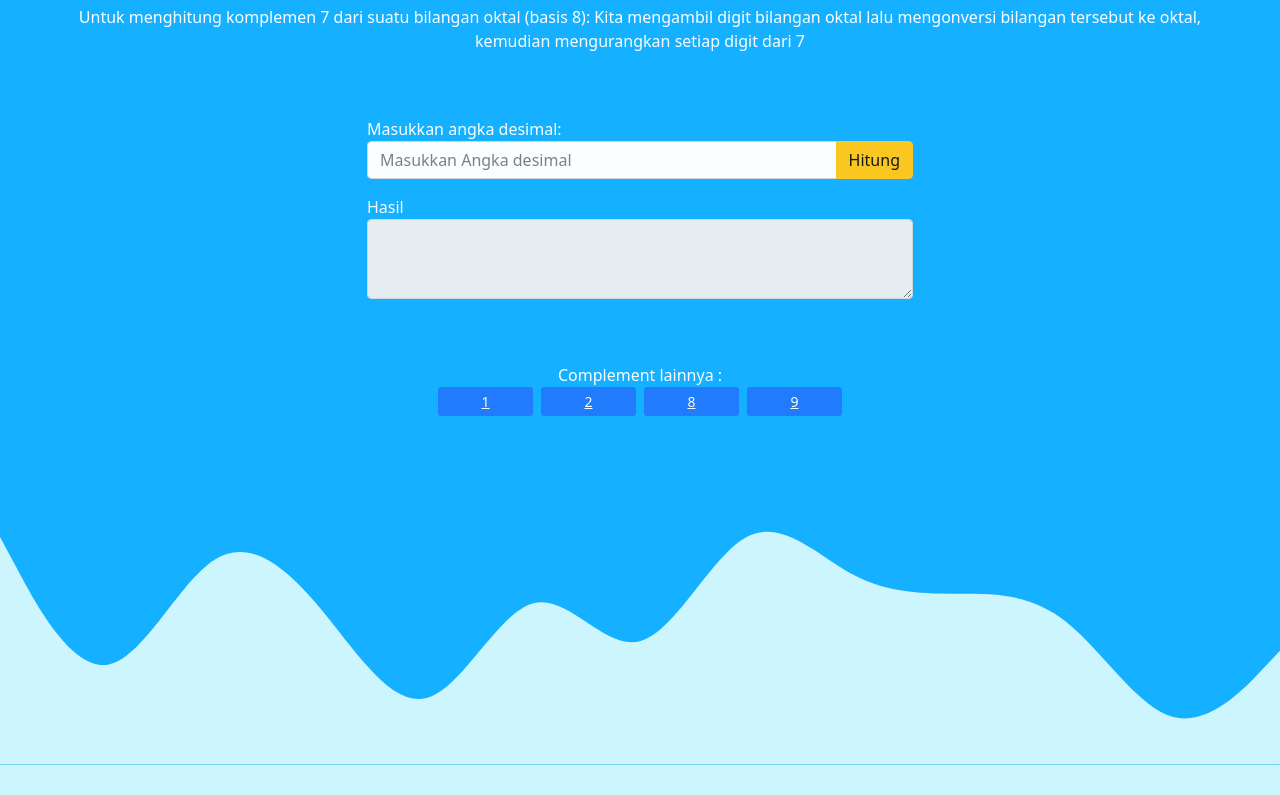
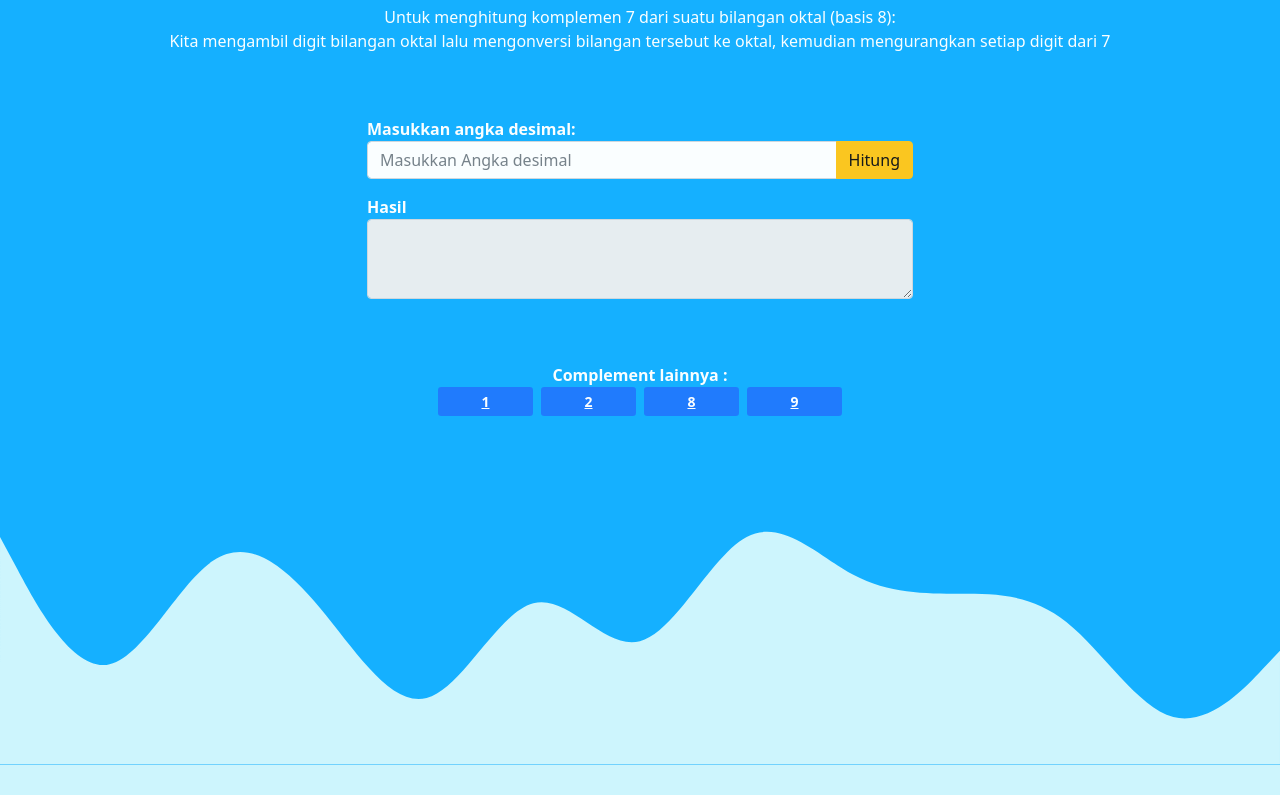
Before and after one commit to algiban/algiban.github.io, a website: page complement/index.html in a window 1280 px wide. Shown: the part 3385-4180 px from the top of the page. Drawn offline with nearby package versions, Linux system fonts and the light colour scheme; files that its build step writes are made by us from their sources; files whose address does not match are found by name.

Commit message:
Update index.html

```diff
--- a/complement/index.html
+++ b/complement/index.html
@@ -209,7 +209,11 @@
                 </h4>
                 <p data-aos="fade-up" data-aos-anchor-placement="top-center" data-aos-duration="700">
                     Untuk menghitung komplemen 7 dari suatu bilangan oktal (basis 8):
+                    </strong>
+
+                    <br>
                     Kita mengambil digit bilangan oktal lalu mengonversi bilangan tersebut ke oktal, kemudian mengurangkan setiap digit dari 7
+                    <strong> <br>
                 </p>
             </div>
         </div>
```
